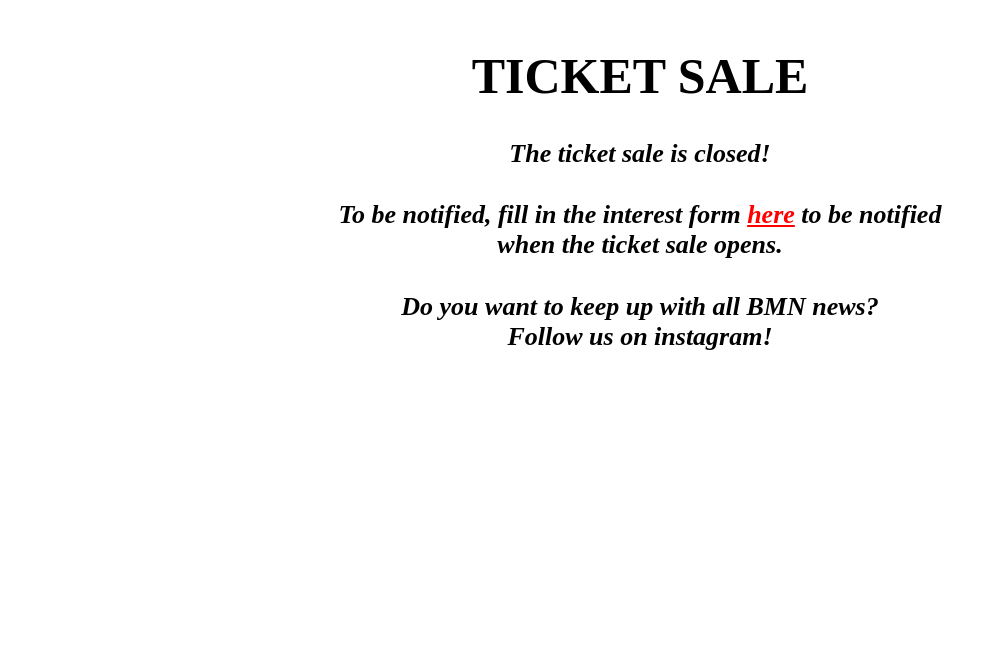
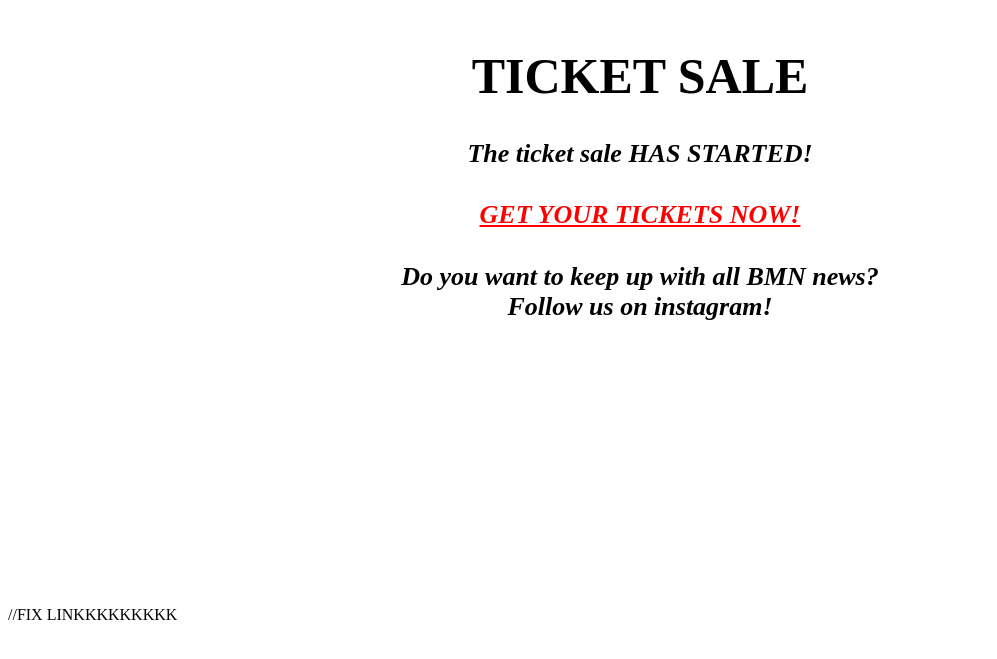
Before and after one commit to BMN-Comm/bmn-site, a SvelteKit app: page /tickets in a window 1280 px wide. Shown: the part 135-794 px from the top of the page, without its empty margins (0-997 px from the left). Built offline with nearby package versions, Linux system fonts and the light colour scheme; no server answers.

Commit message:
Updates tickets page to Yippeee ticketsale

```diff
--- a/src/routes/tickets/+page.svelte
+++ b/src/routes/tickets/+page.svelte
@@ -5,14 +5,14 @@
 
 <div class="tickText">
 	<h1><strong>TICKET SALE</strong></h1>
-	<h2>The ticket sale is closed!</h2>
-	<h2>To be notified, fill in the interest form <a href="https://forms.gle/jXuT1JZXQDBLTspv9">here</a> to be notified when the ticket sale opens.</h2>
+	<h2>The ticket sale HAS STARTED!</h2>
+	<h2> <a href="https://betamusicnight.com/tickets">GET YOUR TICKETS NOW!</a> </h2>
 	<h2>Do you want to keep up with all BMN news?<br> Follow us on instagram!</h2>
 	<a href= https://instagram.com/betamusicnight>
 		<img class="socialImg" width="100px" src="socials/instagram.png" alt="InstagramIcon" />
 	</a>
 </div>
-
+//FIX LINKKKKKKKKK
 <style>
 	.tickText {
 		margin: 10% 25%;
```
